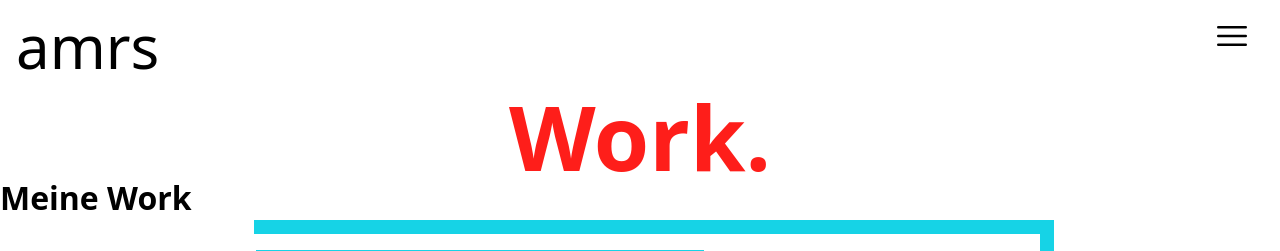
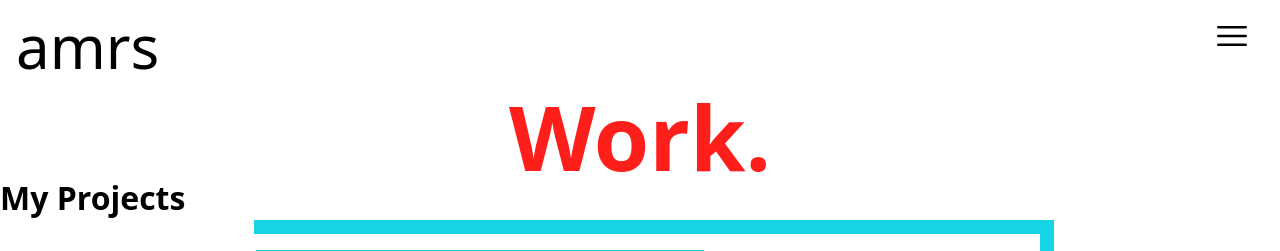
Before and after one commit to amirSahit/amirs-factory, a React (Vite) app: page /work in a window 1280 px wide. Shown: the top 251 px of the page. Built offline with nearby package versions, Linux system fonts and the light colour scheme; grey boxes are pictures that could not be loaded.

Commit message:
fixxed some translation issues

```diff
--- a/src/i18n.ts
+++ b/src/i18n.ts
@@ -24,10 +24,10 @@ i18next
           GoToProjects: "See my projects",
           FooterHello: "Say Hi!",
           FooterForYou: "For you.",
-          MyWork: "My Work",
+          MyWork: "My Projects",
           MyResume: "My Resumé",
           /* Work */
-          WorkSubtitle1: "Meine Work",
+          WorkSubtitle1: "My Projects",
           WorkSubtitle2: "Group Projects",
           /* Resume */
           ResumeSubtitle1: "Software Projects",
```
Also changed, not shown: src/components/work/ProjectCard.tsx (+1 -16 lines).
